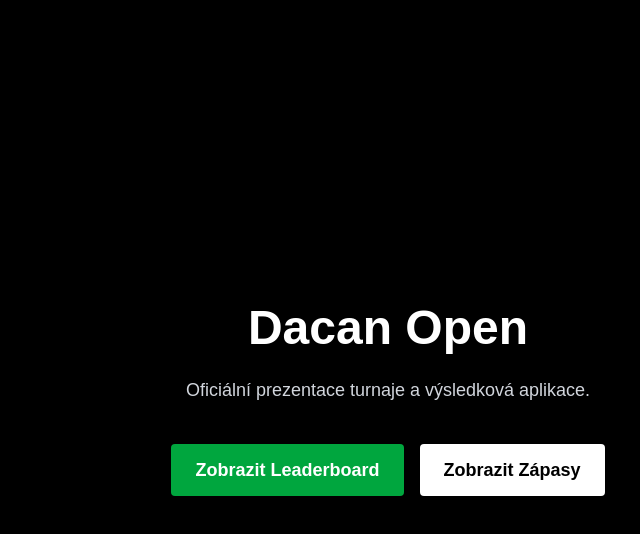
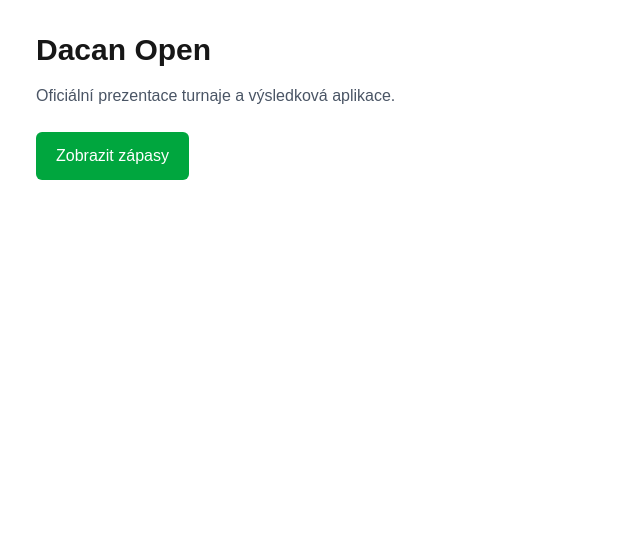
Before and after one commit to MartinHeroldSoul/DacanOpenApp, a Next.js app: page / in a window 1280 px wide. Shown: the top 534 px of the page, without its empty margins (252-892 px from the left). Built offline with nearby package versions, Linux system fonts and the light colour scheme.

Commit message:
Fix: remove /matches redirect and link homepage directly to /matches/1

```diff
--- a/src/app/matches/page.tsx
+++ /dev/null
@@ -1,6 +0,0 @@
-// src/app/matches/page.tsx
-import { redirect } from "next/navigation";
-
-export default function MatchesIndex() {
-  redirect("/matches/1");
-}
--- a/src/app/page.tsx
+++ b/src/app/page.tsx
@@ -1,31 +1,18 @@
 // src/app/page.tsx
-import Link from "next/link";
+export default function Home() {
+  return (
+    <main className="mx-auto max-w-3xl p-8">
+      <h1 className="text-3xl font-bold mb-4">Dacan Open</h1>
+      <p className="text-gray-600 mb-6">
+        Oficiální prezentace turnaje a výsledková aplikace.
+      </p>
 
-export default function HomePage() {
-  return (
-    <main className="flex min-h-screen flex-col items-center justify-center bg-black text-white">
-      <div className="max-w-lg text-center">
-        <h1 className="text-5xl font-bold mb-6">Dacan Open</h1>
-        <p className="text-lg text-gray-300 mb-10">
-          Oficiální prezentace turnaje a výsledková aplikace.
-        </p>
-
-        <div className="flex flex-col sm:flex-row items-center justify-center gap-4">
-          <Link
-            href="/leaderboard"
-            className="rounded bg-green-600 hover:bg-green-700 px-6 py-3 text-lg font-semibold text-white transition"
-          >
-            Zobrazit Leaderboard
-          </Link>
-
-          <Link
-            href="/matches"
-            className="rounded bg-white hover:bg-gray-100 px-6 py-3 text-lg font-semibold text-black transition"
-          >
-            Zobrazit Zápasy
-          </Link>
-        </div>
-      </div>
+      <a
+        href="/matches/1"
+        className="inline-flex items-center rounded-md bg-green-600 px-5 py-3 text-white font-medium hover:bg-green-700"
+      >
+        Zobrazit zápasy
+      </a>
     </main>
   );
 }
```
